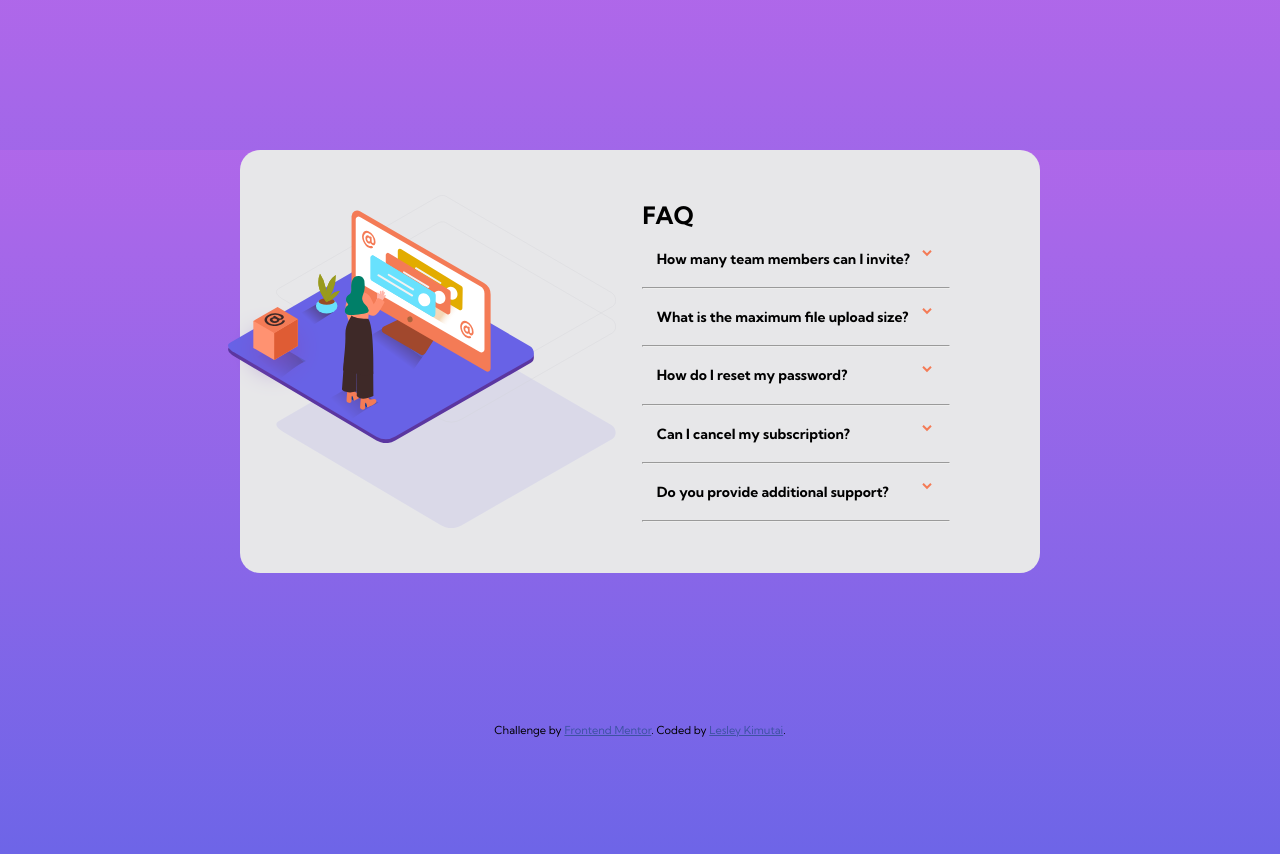
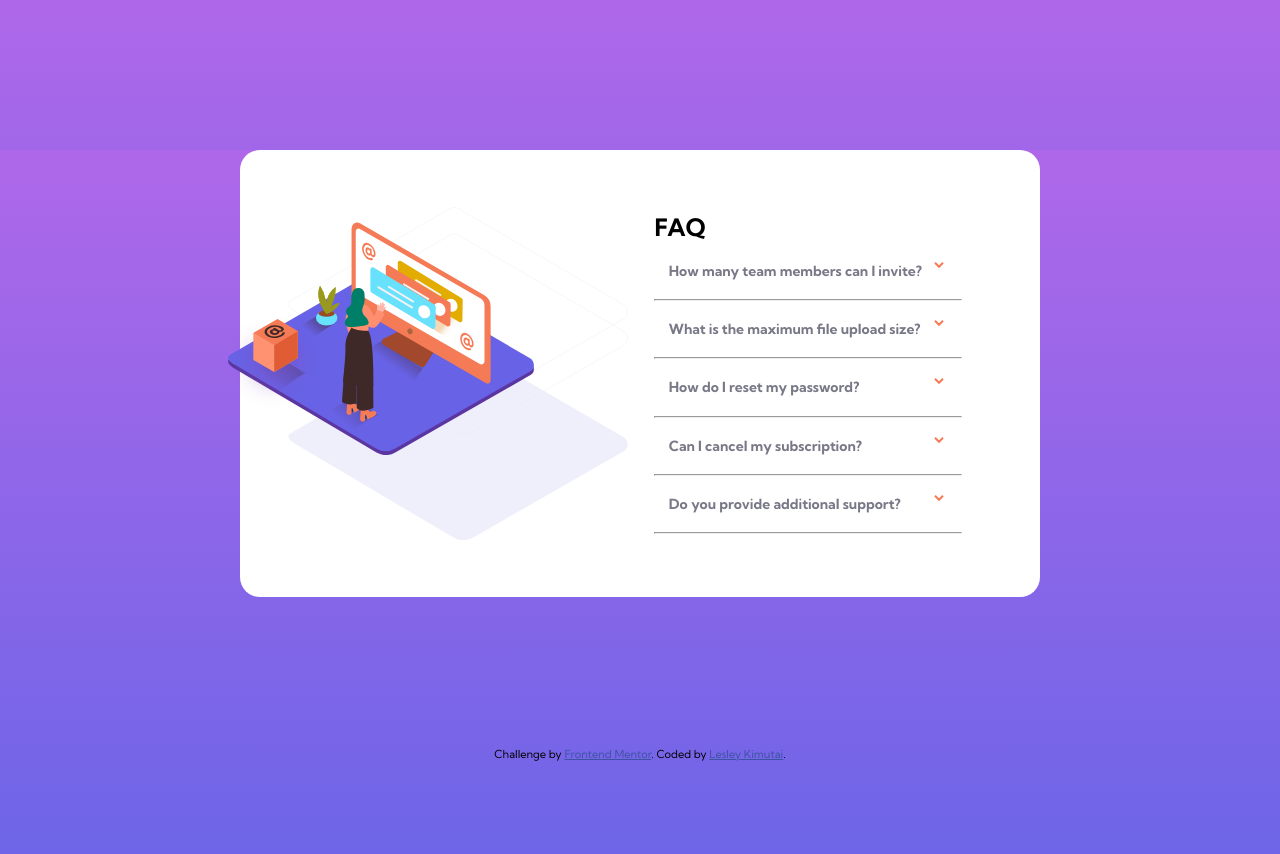
Before and after one commit to issagoodlifeInc/faq-accordion, a plain HTML site: page index.html in a window 1280 px wide. Drawn offline with Linux system fonts and the light colour scheme.

Commit message:
Third commit - Change content background and h3 colors

```diff
--- a/css/styles.css
+++ b/css/styles.css
@@ -34,12 +34,17 @@ html, body {
   margin: 150px auto;
   width: 50%;
   min-width: 800px;
-  background: var(--lightgrayishblue);
-  padding: 3em;
+  background: #fff;
+  padding: 4em;
   border-radius: 20px;
 
   /* padding: 5rem 6rem; */
+
 }
+.faq-head{
+  color: var(--darkgrayishblue);
+}
+
 .illustrations{
   position: relative;
   padding: 2em .8rem;
@@ -54,14 +59,15 @@ html, body {
 .illustrations .woman-img{
   position: absolute;
   width: 90%;
-  left: -4em;
+  left: -5em;
+  overflow: hidden;
   min-width: 300px;
 }
 .illustrations .box{
   position: absolute;
   width: 95px;
   top: 10rem;
-  left: -4rem;
+  left: -5rem;
 }
 .illustrations .mob-img{
   display: none;
--- a/js/main.js
+++ b/js/main.js
@@ -7,7 +7,7 @@ for (let i = 0; i <= seeContent.length; i++) {
     console.log("i'm clicked!!");
 
   seeContent[i].style.transform = "rotateX(180deg)";
-  faqHead[i].style.color = "var(--darkgrayishblue)";
+  faqHead[i].style.color = "var(--verydarksatblue)";
   faqContent[i].style.visibility = "visible";
   faqContent[i].style.display = "block";
 
@@ -15,7 +15,7 @@ for (let i = 0; i <= seeContent.length; i++) {
     //   content.show(".faqContent");
     setTimeout(function(){
       seeContent[i].style.transform = "rotateY(180deg)";
-      faqHead[i].style.color = "var(--verydarksatblue)";
+      faqHead[i].style.color = "var(--darkgrayishblue)";
       faqContent[i].style.visibility = "hidden";
       faqContent[i].style.display = "none";
 
```
